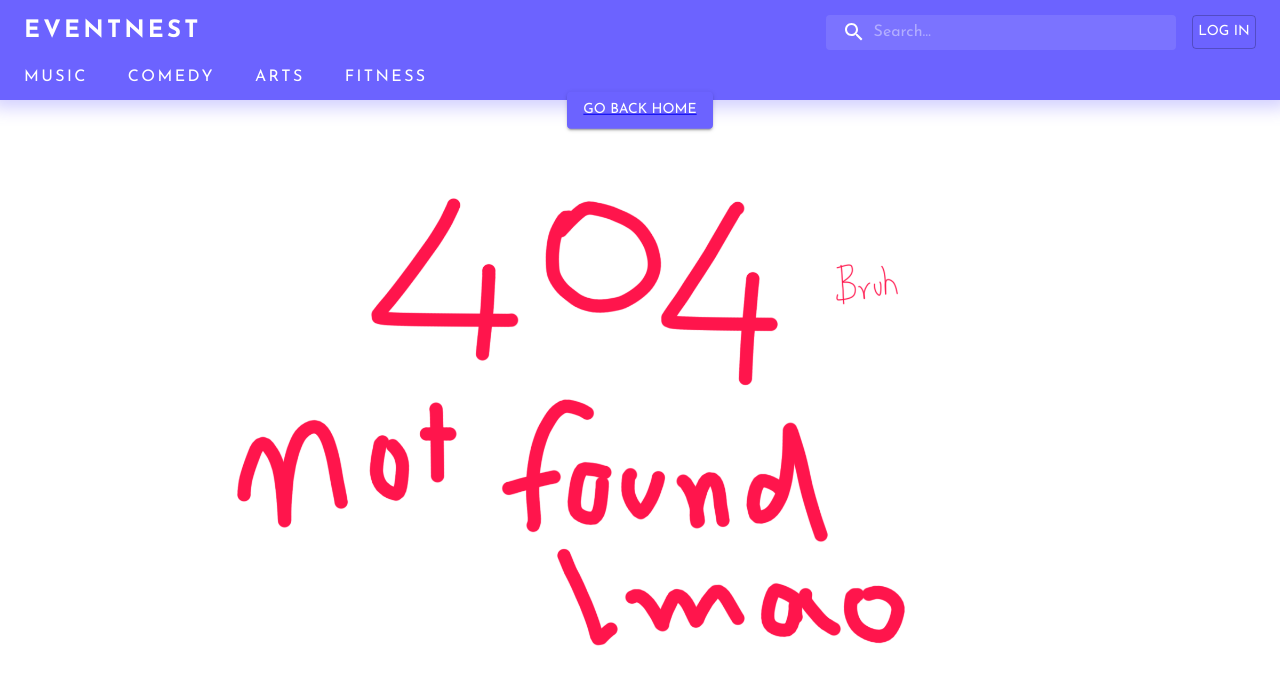
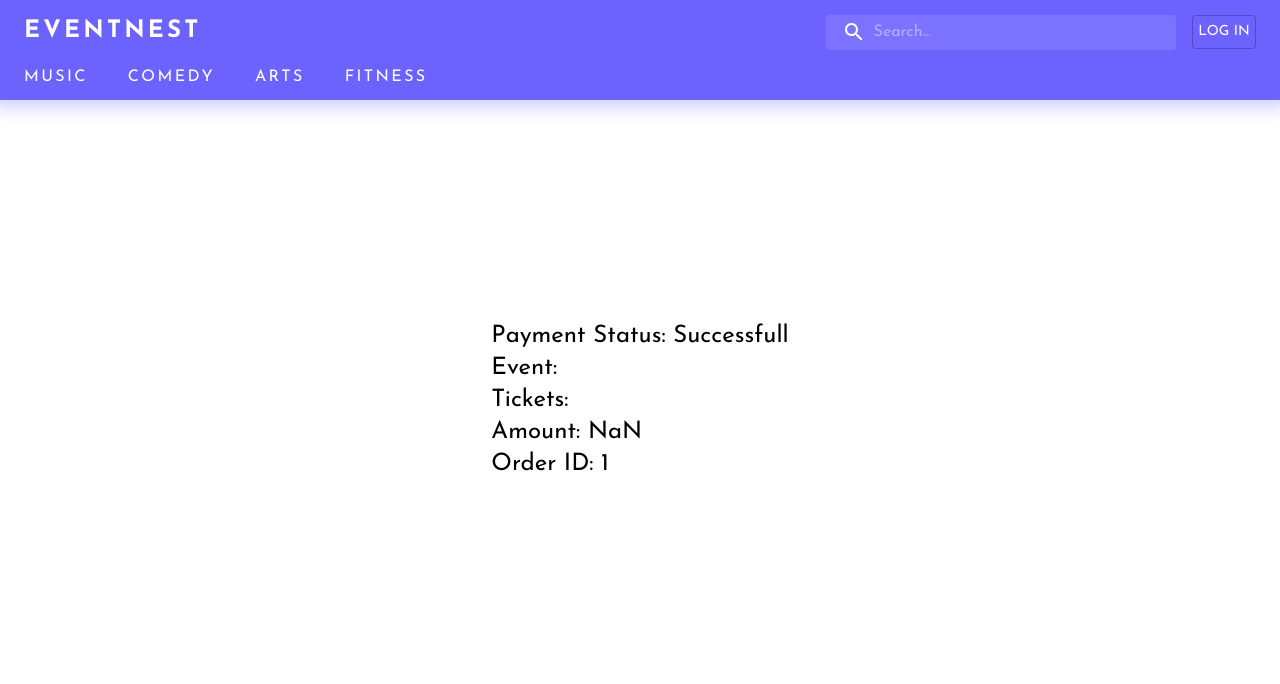
Before and after one commit to sebinfrancis7/EventNest-frontend, a React (Create React App) app: page /dashboard/invoices/1 in a window 1280 px wide. Shown: the top 684 px of the page. Built offline with nearby package versions, Linux system fonts and the light colour scheme; no server answers.

Commit message:
invoice after payment or something pls fix

```diff
--- a/src/App.jsx
+++ b/src/App.jsx
@@ -14,6 +14,8 @@ import { BrowserRouter as Router, Route, Switch, Link } from 'react-router-dom';
 import { createMuiTheme, ThemeProvider } from '@material-ui/core';
 import { UserContext } from './userContext';
 import Navbar from './components/Navbar';
+import Invoices from './pages/invoices';
+import Invoice from './components/Invoice';
 
 const theme = createMuiTheme({
 	palette: {
@@ -91,6 +93,10 @@ function App() {
 							</div>}
 
 					</Route>
+					<Route exact path='/dashboard/invoices'>
+						<Invoices />
+					</Route>
+					<Route component={Invoice} path='/dashboard/invoices/:invoice_id' />
 					<Route exact path='/aboutus'>
 						<AboutUs />
 					</Route>
--- /dev/null
+++ b/src/components/Invoice.jsx
@@ -0,0 +1,55 @@
+import React, { useContext, useEffect, useState } from 'react';
+import { Typography } from '@material-ui/core';
+import { UserContext } from '../userContext';
+import '../sass/invoice.scss';
+
+const url = 'https://eventnest-server.herokuapp.com/';
+function Invoice(props) {
+	const [user, setUser] = useContext(UserContext);
+	const [name, setName] = useState('');
+	const [order, setOrder] = useState({});
+	const { match: { params } } = props;
+
+	useEffect(() => {
+		if(user.hasOwnProperty('data')){
+			const purchases = user.data.purchases;
+			console.log(purchases);
+			console.log(params.invoice_id);
+			const waw = purchases.filter(purchase => purchase.transactionid == params.invoice_id);
+			console.log(waw[0]);
+			setOrder(waw[0]);
+		}
+	},[user]);
+
+	useEffect(() => {
+		console.log(order);
+		fetch(url + 'events?_id=' + order.event)
+			.then(res=> res.json())
+			.then(data => {
+				console.log(data[0].title);
+				setName(data[0].title);
+			});
+	}, [order]);
+
+	return (
+		<div className='invoice-container'>
+			<Typography variant='h5'>
+                Payment Status: Successfull
+			</Typography>
+			<Typography variant='h5'>
+                Event: {name}
+			</Typography>
+			<Typography variant='h5'>
+                Tickets: {order.tickets}
+			</Typography>
+			<Typography variant='h5'>
+                Amount: {order.transactionamount / 100}
+			</Typography>
+			<Typography variant='h5'>
+                Order ID: {params.invoice_id}
+			</Typography>
+		</div>
+	);
+}
+
+export default Invoice;
--- a/src/components/Navbar.jsx
+++ b/src/components/Navbar.jsx
@@ -112,16 +112,16 @@ function display(event, i) {
 function NavLinks() {
 	return (
 		<Toolbar className="no-min-height">
-			<Link className="nav-links" variant="contained">
+			<Link className="nav-links" to='/' variant="contained">
 				Music
 			</Link>
-			<Link className="nav-links" variant="contained">
+			<Link className="nav-links" to='/' variant="contained">
 				Comedy
 			</Link>
-			<Link className="nav-links" variant="contained">
+			<Link className="nav-links" to='/' variant="contained">
 				Arts
 			</Link>
-			<Link className="nav-links" variant="contained">
+			<Link className="nav-links" to='/' variant="contained">
 				Fitness
 			</Link>
 		</Toolbar>
--- a/src/pages/eventinfo.jsx
+++ b/src/pages/eventinfo.jsx
@@ -17,7 +17,7 @@ import { MenuItem, InputLabel } from '@material-ui/core';
 import '../sass/eventinfo.scss';
 import { classNames } from 'classnames';
 
-const url = 'https://eventnest-server.herokuapp.com/'
+const url = 'https://eventnest-server.herokuapp.com/';
 //const url = 'http://localhost:4000/'
 
 function loadScript(src) {
@@ -62,10 +62,11 @@ function EventInfo(props) {
 			currency: 'INR',
 			amount: orderData.amount,
 			order_id: orderData.id,
-			name: 'EnentNest',
+			name: 'EventNest',
 			description: 'EventNest',
 
 			handler:function (response) {
+				console.log(response);
 				let values = {
 					razorpay_signature : response.razorpay_signature,
 					razorpay_order_id : response.razorpay_order_id,
@@ -83,15 +84,13 @@ function EventInfo(props) {
 					credentials: 'include',
 					body: JSON.stringify(values),
 				})
-				.then(res=> res.json())
-				.then(data => console.log(data))
-				.catch(e=>console.log(e))
+					.then(res=> res.json())
+					.then(data => {
+						console.log(data);
+						history.push('/dashboard/invoices/' + response.razorpay_payment_id);
+					})
+					.catch(e=>console.log(e));
 			}
-			// prefill: {
-			// 	name,
-			// 	email: 'sdfdsjfh2@ndsfdf.com',
-			// 	phone_number: '9899999999'
-			// }
 		};
 		const paymentObject = new window.Razorpay(options);
 		paymentObject.open();
--- /dev/null
+++ b/src/pages/invoices.jsx
@@ -0,0 +1,9 @@
+import React from 'react';
+
+function Invoices() {
+	return (
+		<div>yolo</div>
+	);
+}
+
+export default Invoices;
--- /dev/null
+++ b/src/sass/invoice.scss
@@ -0,0 +1,6 @@
+.invoice-container {
+    position: absolute;
+    top: 50%;
+    left: 50%;
+    transform: translate(-50%, -50%);
+}
```
